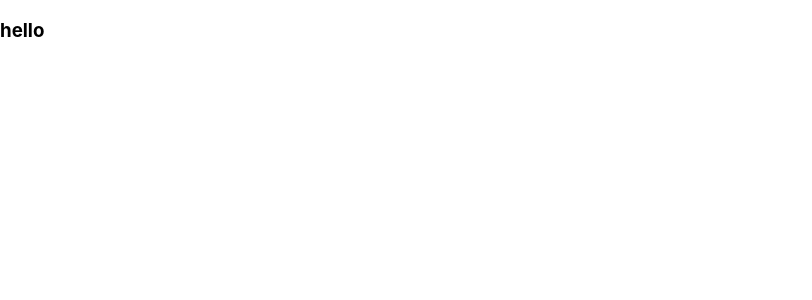
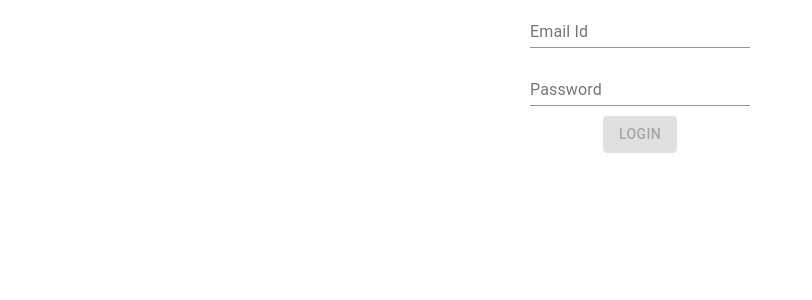
Before and after one commit to CovidVaccineCard/smart-vaxx-card-admin, a React (Create React App) app: page / in a window 1280 px wide. Shown: the top 300 px of the page, without its empty margins (0-812 px from the left). Built offline with nearby package versions, Linux system fonts and the light colour scheme.

Commit message:
done login skeleton

```diff
--- a/package.json
+++ b/package.json
@@ -4,6 +4,7 @@
   "private": true,
   "dependencies": {
     "@material-ui/core": "^4.11.4",
+    "@material-ui/icons": "^4.11.2",
     "@testing-library/jest-dom": "^5.14.1",
     "@testing-library/react": "^11.2.7",
     "@testing-library/user-event": "^12.8.3",
@@ -16,6 +17,7 @@
     "react-dom": "^17.0.2",
     "react-router-dom": "^5.2.0",
     "react-scripts": "4.0.3",
+    "styled-components": "^5.3.0",
     "typescript": "^4.3.4",
     "web-vitals": "^1.1.2"
   },
@@ -44,6 +46,7 @@
     ]
   },
   "devDependencies": {
-    "@types/react-router-dom": "^5.1.7"
+    "@types/react-router-dom": "^5.1.7",
+    "@types/styled-components": "^5.1.10"
   }
 }
--- /dev/null
+++ b/src/dashboard/index.tsx
@@ -0,0 +1,19 @@
+import React from "react";
+
+import { Button } from "@material-ui/core";
+import { withRouter } from "react-router-dom";
+
+function Dashboard(props: any) {
+  const logoutHandler = () => {
+    console.log("logout success");
+    props.history.push("/");
+  };
+
+  return (
+    <Button variant="contained" color="secondary" onClick={logoutHandler}>
+      LOGOUT
+    </Button>
+  );
+}
+
+export default withRouter(Dashboard);
--- /dev/null
+++ b/src/login/index.tsx
@@ -0,0 +1,54 @@
+import React, { useEffect, useState } from "react";
+
+import { Button, TextField } from "@material-ui/core";
+
+import { loginValidation } from "./validate";
+
+import * as Styles from "./styles";
+import { withRouter } from "react-router-dom";
+
+function Login(props: any) {
+  const [emailId, setEmailId] = useState("");
+  const [password, setPassword] = useState("");
+  const [validated, setValidated] = useState(false);
+
+  useEffect(() => {
+    setValidated(loginValidation(emailId, password));
+  }, [emailId, password]);
+
+  const emailIdHandler = (e: any) => setEmailId(e.target.value);
+  const passwordHandler = (e: any) => setPassword(e.target.value);
+  const loginHandler = () => {
+    console.log("login success");
+    props.history.push("/dashboard");
+  };
+
+  return (
+    <Styles.Wrapper>
+      <TextField
+        value={emailId}
+        onChange={emailIdHandler}
+        label="Email Id"
+        type="text"
+        spellCheck={false}
+      />
+      <TextField
+        value={password}
+        onChange={passwordHandler}
+        label="Password"
+        type="password"
+        spellCheck={false}
+      />
+      <Button
+        variant="contained"
+        color="secondary"
+        disabled={!validated}
+        onClick={loginHandler}
+      >
+        LOGIN
+      </Button>
+    </Styles.Wrapper>
+  );
+}
+
+export default withRouter(Login);
--- /dev/null
+++ b/src/login/styles.ts
@@ -0,0 +1,11 @@
+import styled from "styled-components";
+
+export const Wrapper = styled.div`
+  display: flex;
+  flex-direction: column;
+  width: 100%;
+  height: 100%;
+  align-items: center;
+  justify-content: center;
+  gap: 10px;
+`;
--- /dev/null
+++ b/src/login/validate.ts
@@ -0,0 +1,13 @@
+const emailValidation = (email: string) =>
+  /^(([^<>()[\]\\.,;:\s@"]+(\.[^<>()[\]\\.,;:\s@"]+)*)|(".+"))@((\[[0-9]{1,3}\.[0-9]{1,3}\.[0-9]{1,3}\.[0-9]{1,3}\])|(([a-zA-Z\-0-9]+\.)+[a-zA-Z]{2,}))$/.test(
+    email
+  );
+
+const passwordValidation = (password: string) =>
+  /^(?=.*[0-9])(?=.*[a-z])(?=.*[A-Z])(?=.*[!@#$%^&*])[a-zA-Z0-9!@#$%^&*]{8,32}$/.test(
+    password
+  );
+
+export const loginValidation = (email: string, password: string) => {
+  return emailValidation(email) && passwordValidation(password);
+};
--- a/src/routes.tsx
+++ b/src/routes.tsx
@@ -1,17 +1,23 @@
-import React, { Suspense } from "react";
-import { Route, Router, Switch } from "react-router-dom";
-import { history } from "./history";
+import React from "react";
+import { BrowserRouter as Router, Route, Switch } from "react-router-dom";
+
+import Login from "./login";
+import Dashboard from "./dashboard";
 
 function Routes() {
   return (
-    <Router history={history}>
-      <Suspense fallback={<h3>Lodaing...</h3>}>
-        <Switch>
-          <Route exact path={"/"}>
-            <h3>hello</h3>
-          </Route>
-        </Switch>
-      </Suspense>
+    <Router>
+      <Switch>
+        <Route exact path={"/"}>
+          <Login />
+        </Route>
+        <Route path={"/dashboard"}>
+          <Dashboard />
+        </Route>
+        <Route>
+          <>404</>
+        </Route>
+      </Switch>
     </Router>
   );
 }
```
Also changed, not shown: src/PrivateRoute.tsx (added, +12 -0 lines), 1 other file (tests, documents, lock files or other folders).
